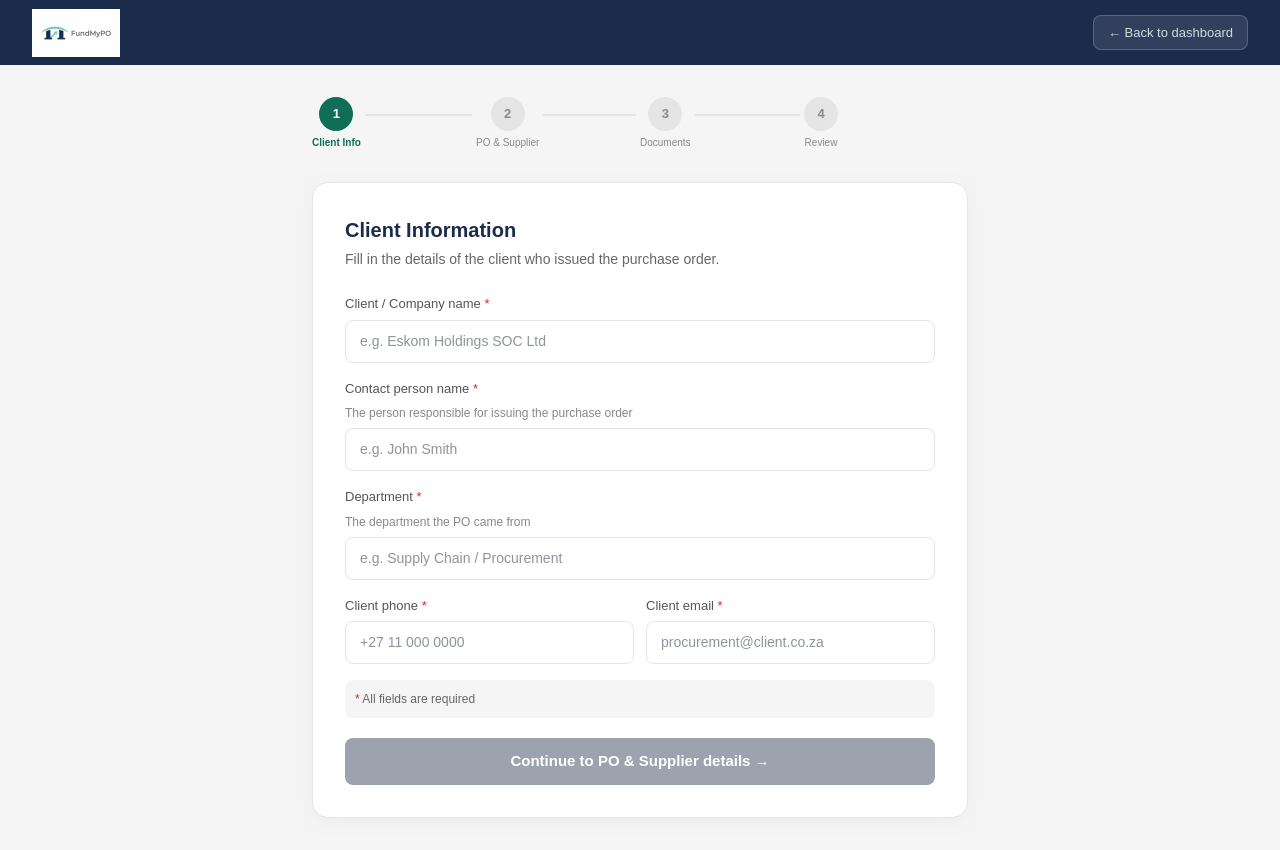
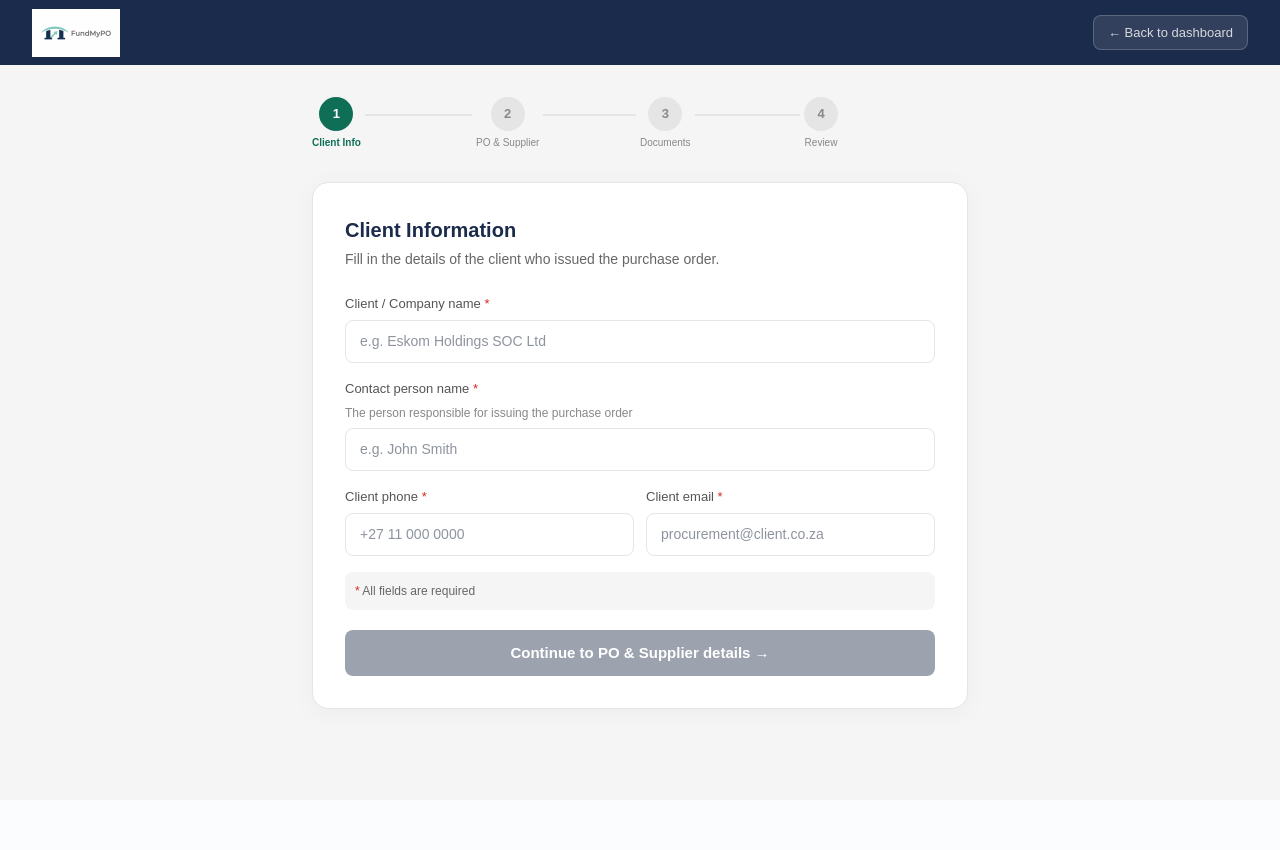
Before and after one commit to Thwalavs/FundmyPO, a Next.js app: page /upload in a window 1280 px wide. After the commit the page ends 800 px from the top, so only its background shows below. Built offline with nearby package versions, Linux system fonts and the light colour scheme.

Commit message:
remove department

```diff
--- a/app/upload/page.tsx
+++ b/app/upload/page.tsx
@@ -42,7 +42,6 @@ export default function UploadPage() {
   const [clientContact, setClientContact] = useState('')
   const [clientPhone, setClientPhone] = useState('')
   const [clientEmail, setClientEmail] = useState('')
-  const [clientDepartment, setClientDepartment] = useState('')
   const [poNumber, setPoNumber] = useState('')
   const [poValue, setPoValue] = useState('')
   const [fundingNeeded, setFundingNeeded] = useState('')
@@ -71,7 +70,7 @@ export default function UploadPage() {
       if (!user) { setError('Please log in first'); setLoading(false); return }
       const { data: po, error: poError } = await supabase.from('purchase_orders').insert({
         user_id: user.id, po_number: poNumber, client_name: clientName, client_contact: clientContact,
-        client_phone: clientPhone, client_email: clientEmail, client_department: clientDepartment,
+        client_phone: clientPhone, client_email: clientEmail,
         po_value: parseFloat(poValue)||0, funding_needed: parseFloat(fundingNeeded)||0,
         quotation_value: parseFloat(quotationValue)||0, quotation_number: quotationNumber,
         supplier_name: supplierName, supplier_phone: supplierPhone, supplier_email: supplierEmail,
@@ -169,7 +168,7 @@ export default function UploadPage() {
   const profit = po - quote
   const margin = po > 0 ? ((profit/po)*100).toFixed(1) : '0'
 
-  function step1Valid() { return !!(clientName && clientContact && clientDepartment && clientPhone && clientEmail) }
+  function step1Valid() { return !!(clientName && clientContact && clientPhone && clientEmail) }
   function step2Valid() { return !!(poNumber && poValue && fundingNeeded && sector && supplierName && supplierPhone && supplierEmail && quotationNumber && quotationValue) }
 
 
@@ -253,11 +252,6 @@ export default function UploadPage() {
                 <label style={labelStyle}>Contact person name <span style={{color:'#DC2626'}}>*</span></label>
                 <p style={{fontSize:'12px',color:'#888',marginBottom:'6px'}}>The person responsible for issuing the purchase order</p>
                 <input type="text" placeholder="e.g. John Smith" value={clientContact} onChange={e=>setClientContact(e.target.value)} style={inputReq(clientContact)}/>
-              </div>
-              <div style={fieldStyle}>
-                <label style={labelStyle}>Department <span style={{color:'#DC2626'}}>*</span></label>
-                <p style={{fontSize:'12px',color:'#888',marginBottom:'6px'}}>The department the PO came from</p>
-                <input type="text" placeholder="e.g. Supply Chain / Procurement" value={clientDepartment} onChange={e=>setClientDepartment(e.target.value)} style={inputReq(clientDepartment)}/>
               </div>
               <div style={{display:'grid',gridTemplateColumns:'1fr 1fr',gap:'12px',marginBottom:'1rem'}}>
                 <div>
@@ -456,7 +450,7 @@ export default function UploadPage() {
               <p style={{fontSize:'14px',color:'#666',marginBottom:'1.5rem'}}>Please review everything before submitting.</p>
 
               {[
-                { icon: User, title:'Client Information', rows:[['Company',clientName],['Contact',clientContact],['Department',clientDepartment],['Phone',clientPhone],['Email',clientEmail]] },
+                { icon: User, title:'Client Information', rows:[['Company',clientName],['Contact',clientContact],['Phone',clientPhone],['Email',clientEmail]] },
                 { icon: ClipboardList, title:'Purchase Order', rows:[['PO Number',poNumber],['PO Value',`R ${parseFloat(poValue||'0').toLocaleString()}`],['Funding needed',`R ${parseFloat(fundingNeeded||'0').toLocaleString()}`],['Sector',sector]] },
                 { icon: Factory, title:'Supplier', rows:[['Supplier',supplierName],['Phone',supplierPhone],['Quotation No.',quotationNumber],['Quotation Value',`R ${parseFloat(quotationValue||'0').toLocaleString()}`]] },
               ].map(({icon: Icon, title, rows})=>(
```
